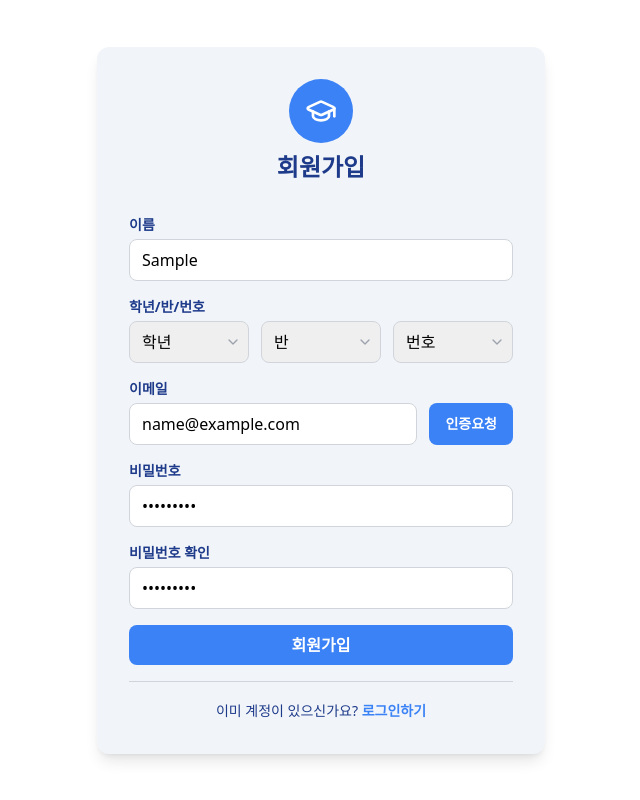
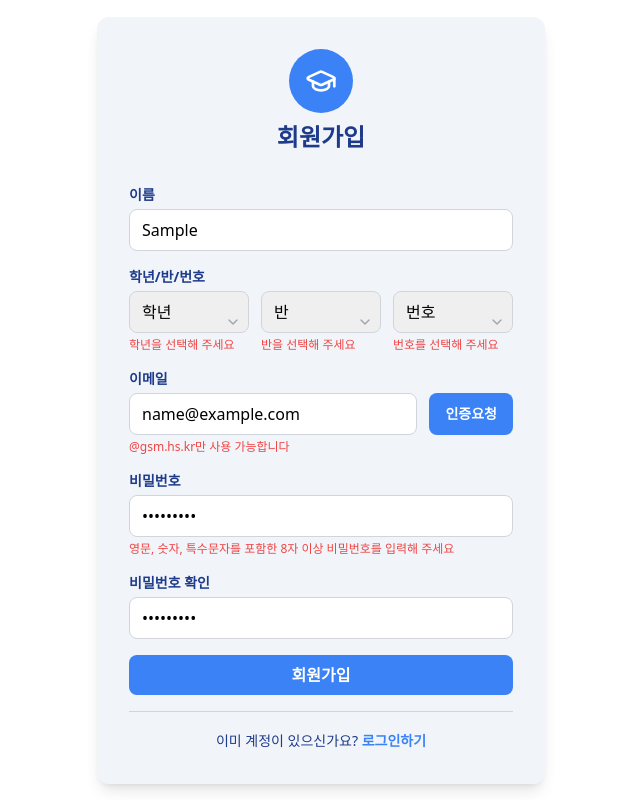
Before and after one commit to team-incube/yunseo-front, a React (Vite) app: page / in a window 1280 px wide. Both pictures are taken after typing "Sample", "name@example.com", "Sample123", "Sample123" into the empty fields and a click on the button "회원가입". Shown: the whole page, without its empty margins (319-959 px from the left). Built offline with nearby package versions, Linux system fonts and the light colour scheme.

Commit message:
feat: 회원가입 폼에 에러 메시지 표시 기능

```diff
--- a/src/page/SignUp/index.jsx
+++ b/src/page/SignUp/index.jsx
@@ -11,10 +11,15 @@ export default function SignUp() {
     confirm: "",
   });
   const [errors, setErrors] = useState({});
+  const [message, setMessage] = useState("");
 
   const handleChange = (e) => {
     const { name, value } = e.target;
     setForm((prev) => ({ ...prev, [name]: value }));
+
+    if (errors[name]) {
+      setErrors((prev) => ({ ...prev, [name]: null }));
+    }
   };
 
   const validate = () => {
@@ -53,8 +58,9 @@ export default function SignUp() {
     if (validate()) {
       //서버로 데이터 전송
       console.log("데이터:", form);
+      setMessage("회원가입이 완료되었습니다.");
     } else {
-      console.log("실패", errors);
+      setMessage("");
     }
   };
 
@@ -99,6 +105,9 @@ export default function SignUp() {
               onChange={handleChange}
               className="w-full border border-border rounded-lg px-3 py-2 focus:outline-none focus:ring-2 focus:ring-ring transition"
             />
+            {errors.name && (
+              <p className="text-error text-xs mt-1">{errors.name}</p>
+            )}
           </div>
 
           <div>
@@ -134,6 +143,9 @@ export default function SignUp() {
                     d="M6 9l6 6 6-6"
                   />
                 </svg>
+                {errors.grade && (
+                  <p className="text-error text-xs mt-1">{errors.grade}</p>
+                )}
               </div>
 
               <div className="relative">
@@ -165,6 +177,9 @@ export default function SignUp() {
                     d="M6 9l6 6 6-6"
                   />
                 </svg>
+                {errors.classnum && (
+                  <p className="text-error text-xs mt-1">{errors.classnum}</p>
+                )}
               </div>
 
               <div className="relative">
@@ -197,6 +212,9 @@ export default function SignUp() {
                     d="M6 9l6 6 6-6"
                   />
                 </svg>
+                {errors.number && (
+                  <p className="text-error text-xs mt-1">{errors.number}</p>
+                )}
               </div>
             </div>
           </div>
@@ -224,6 +242,9 @@ export default function SignUp() {
                 인증요청
               </button>
             </div>
+            {errors.email && (
+              <p className="text-error text-xs mt-1">{errors.email}</p>
+            )}
           </div>
           {/*기능 구현 후 인증번호 입력칸 만들기*/}
           <div>
@@ -242,6 +263,9 @@ export default function SignUp() {
               onChange={handleChange}
               className="w-full border border-border rounded-lg px-3 py-2 focus:outline-none focus:ring-2 focus:ring-ring transition"
             />
+            {errors.password && (
+              <p className="text-error text-xs mt-1">{errors.password}</p>
+            )}
           </div>
           <div>
             <label
@@ -259,6 +283,9 @@ export default function SignUp() {
               onChange={handleChange}
               className="w-full border border-border rounded-lg px-3 py-2 focus:outline-none focus:ring-2 focus:ring-ring transition"
             />
+            {errors.confirm && (
+              <p className="text-error text-xs mt-1">{errors.confirm}</p>
+            )}
           </div>
           <button
             type="submit"
@@ -280,6 +307,11 @@ export default function SignUp() {
             </a>
           </div>
         </div>
+        {message && (
+          <p className="text-green-600 text-center font-semibold mt-4">
+            {message}
+          </p>
+        )}
       </div>
     </div>
   );
```
